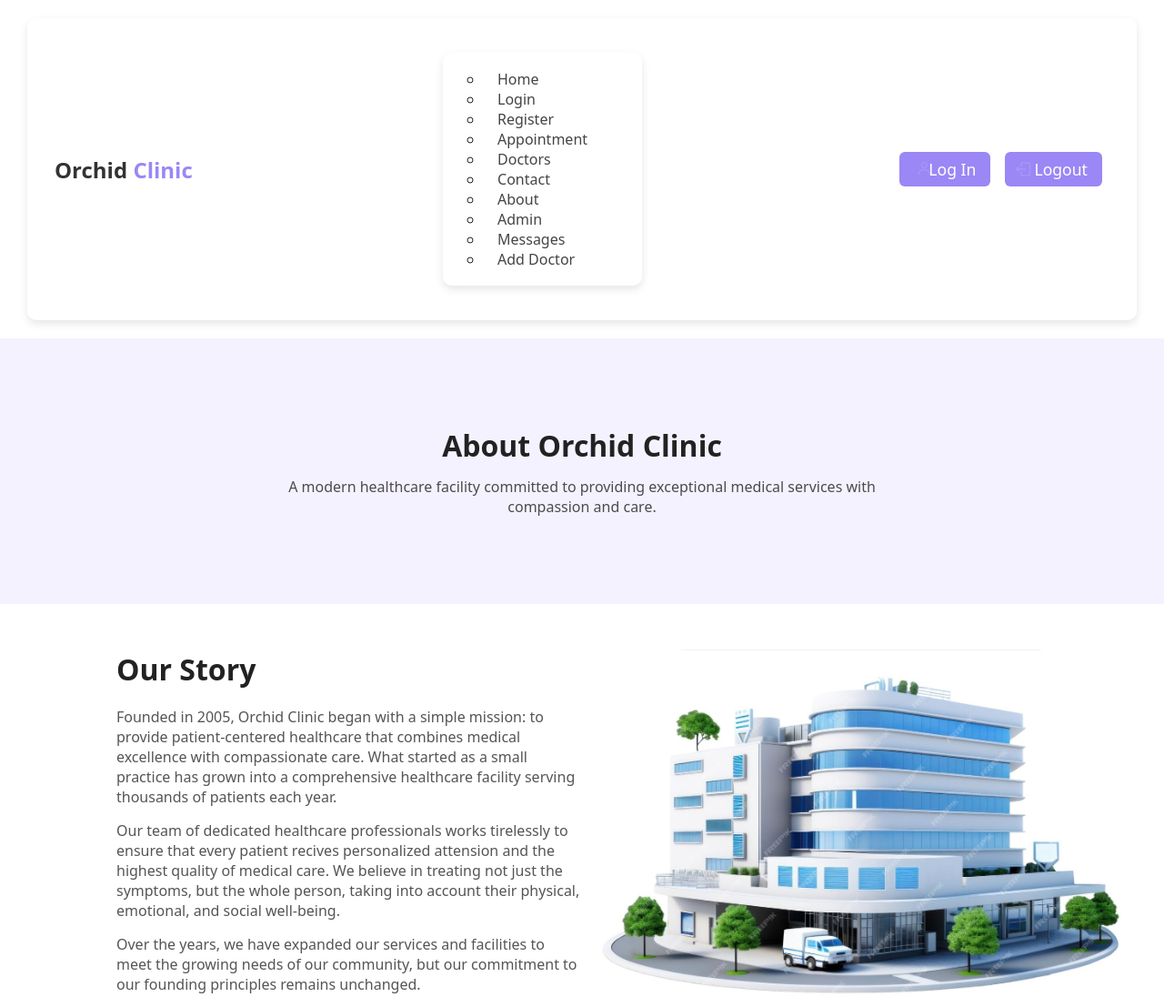
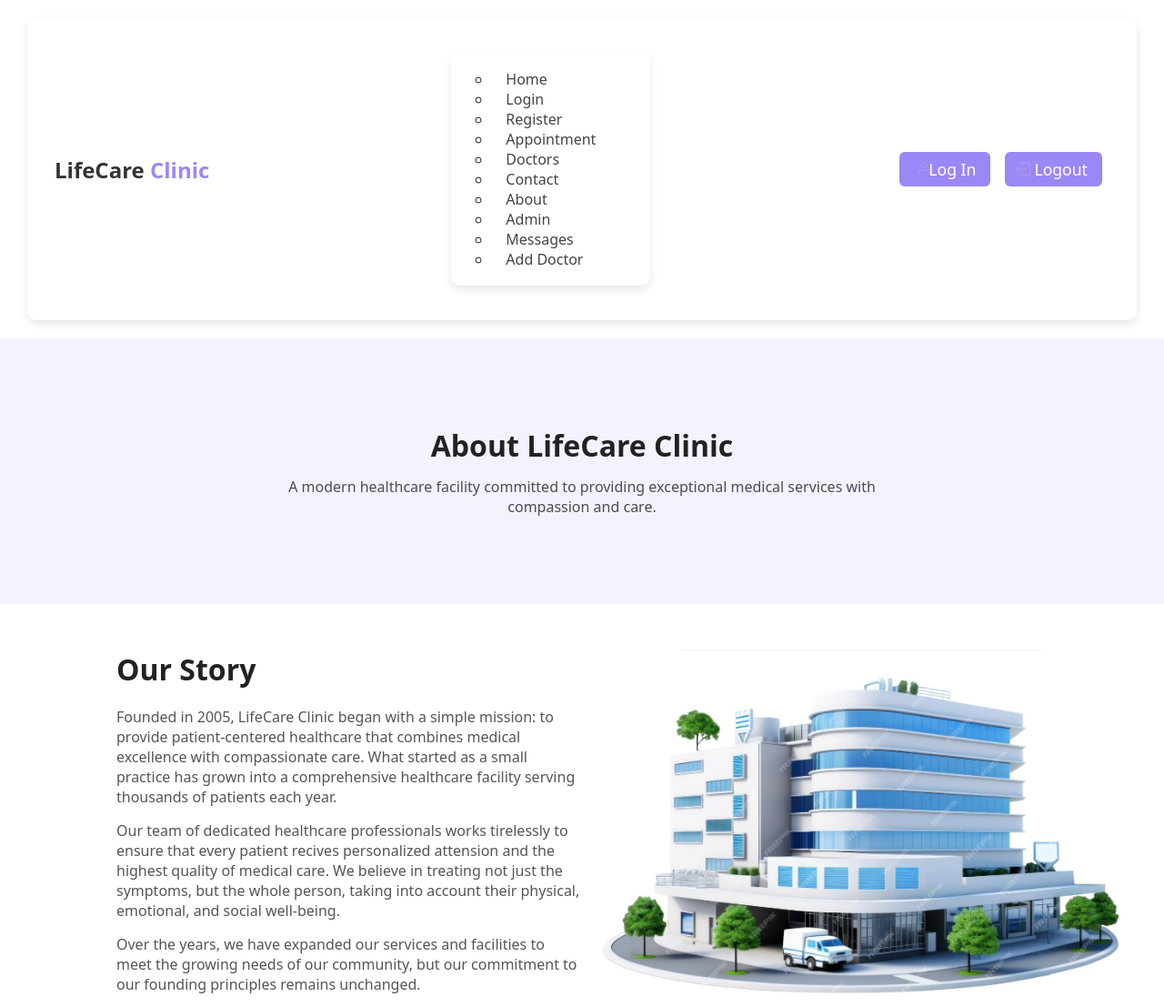
Before and after one commit to saiyelde1234/Hospital-Management-System1, a Flask app: page /aboutus in a window 1280 px wide. Shown: the top 1107 px of the page at 91% size. Run offline with Flask 3, Linux system fonts and the light colour scheme; some libraries are stand-ins or nearby versions.

Commit message:
Update clinic name from Orchid to LifeCare

```diff
--- a/templates/aboutus.html
+++ b/templates/aboutus.html
@@ -4,7 +4,7 @@
 <head>
     <meta charset="UTF-8" />
     <meta name="viewport" content="width=device-width, initial-scale=1.0" />
-    <title>🧑🏼‍⚕️Orchid Clinic - About Us</title>
+    <title>🧑🏼‍⚕️LifeCare Clinic - About Us</title>
     <link rel="stylesheet" href="https://cdnjs.cloudflare.com/ajax/libs/font-awesome/6.6.0/css/all.min.css" integrity="sha512-Kc323vGBEqzTmouAECnVceyQqyqdsSiqLQISBL29aUW4U/M7pSPA/gEUZQqv1cwx4OnYxTxve5UMg5GT6L4JJg==" crossorigin="anonymous" referrerpolicy="no-referrer"
     />
     <link rel="stylesheet" href="static\aboutus.css" />
@@ -17,7 +17,7 @@
 
     <nav>
         <div class="logo">
-            <h1>Orchid <span>Clinic</span></h1>
+            <h1>LifeCare <span>Clinic</span></h1>
         </div>
         <ul class="nav-links">
             <nav>
@@ -55,7 +55,7 @@
 
     <header>
 
-        <h1>About Orchid Clinic</h1>
+        <h1>About LifeCare Clinic</h1>
         <p>
             A modern healthcare facility committed to providing exceptional medical services with <br>compassion and care.
         </p>
@@ -65,7 +65,7 @@
         <div class="story-content">
             <h2>Our Story</h2>
             <p>
-                Founded in 2005, Orchid Clinic began with a simple mission: to provide patient-centered healthcare that combines medical excellence with compassionate care. What started as a small practice has grown into a comprehensive healthcare facility serving thousands
+                Founded in 2005, LifeCare Clinic began with a simple mission: to provide patient-centered healthcare that combines medical excellence with compassionate care. What started as a small practice has grown into a comprehensive healthcare facility serving thousands
                 of patients each year.
             </p>
             <p>
@@ -183,7 +183,7 @@
     </section>
 
     <section class="cta">
-        <h2>Experience the Orchid Clinic Difference</h2>
+        <h2>Experience the LifeCare Clinic Difference</h2>
         <p>
             We’re dedicated to providing you with the best healthcare experience. Schedule an appointment today to <br />see how we can help you on your path to better health.
         </p>
@@ -203,7 +203,7 @@
 
             <div class="divide">
                 <div class="col1">
-                    <h3><span>Orchid</span> Clinic</h3>
+                    <h3><span>LifeCare</span> Clinic</h3>
                     <p>
                         Providing quality healthcare services <br>with a personal touch since 2005.
                     </p>
@@ -236,7 +236,7 @@
                     </div>
                     <div class="mail">
                         <div class="icon3"><i class="ri-mail-line"></i></div>
-                        <p>info@orchidclinic.com</p>
+                        <p>info@LifeCareclinic.com</p>
                     </div>
                     <div class="time">
                         <div class="icon3"><i class="ri-time-line"></i></div>
```
